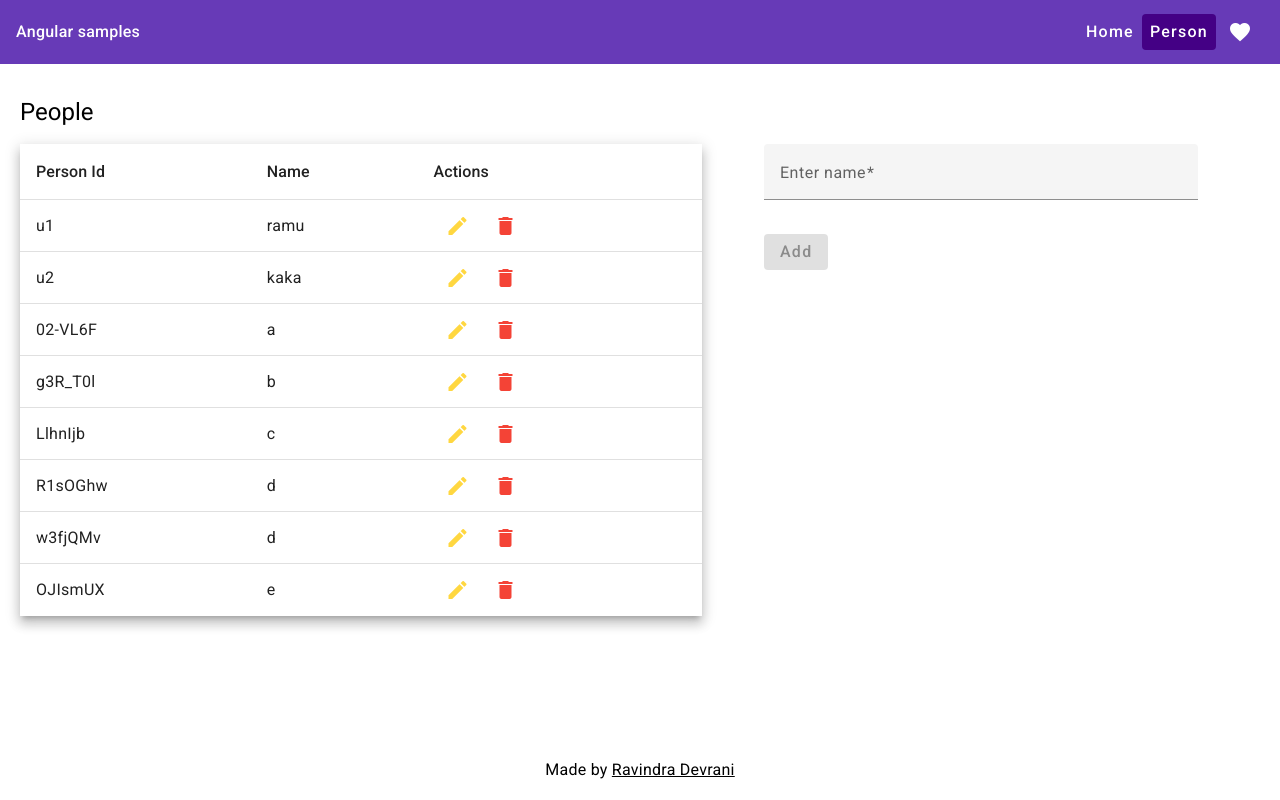
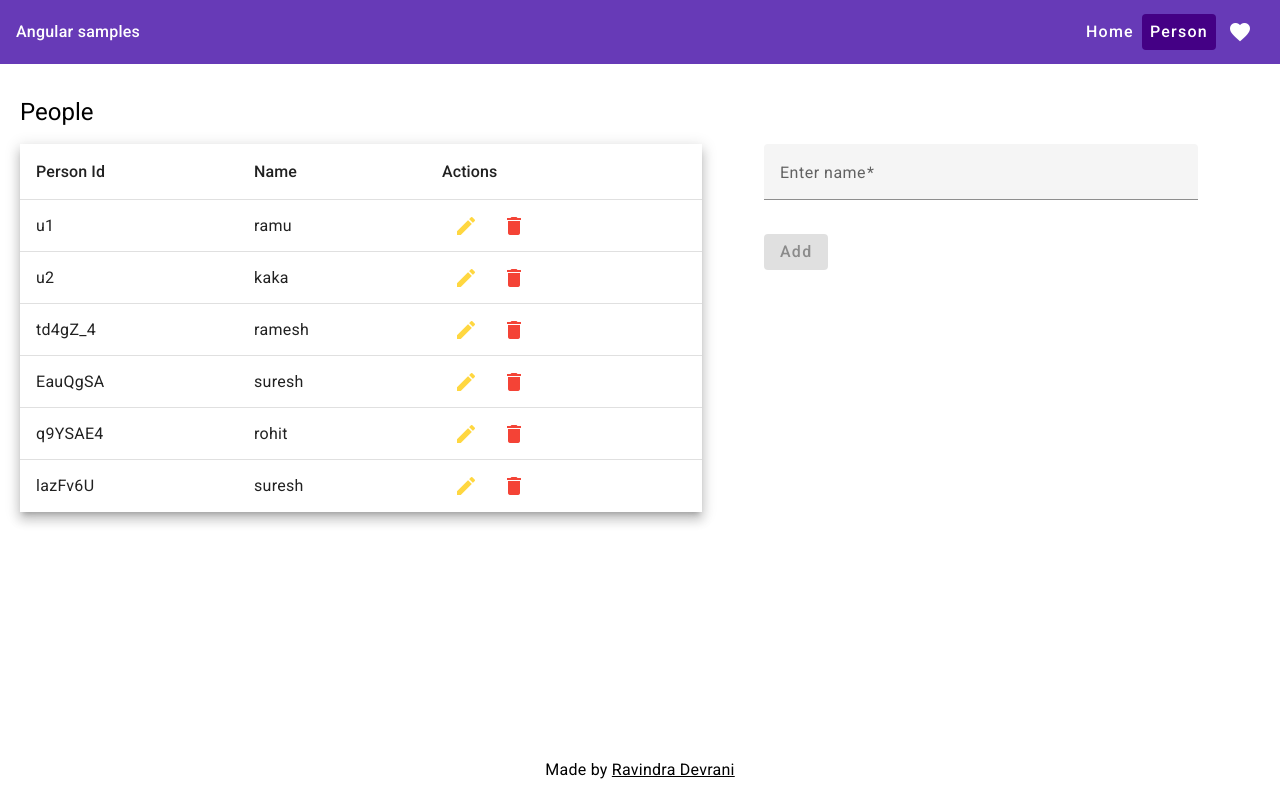
Before and after one commit to rd003/AngularSamples, an Angular app: page /person in a window 1280 px wide. Built offline with nearby package versions, Linux system fonts and the light colour scheme; data requests are answered from the project's data file.

Commit message:
screwd code again

```diff
--- a/db.json
+++ b/db.json
@@ -9,28 +9,20 @@
       "name": "kaka"
     },
     {
-      "id": "02-VL6F",
-      "name": "a"
+      "id": "td4gZ_4",
+      "name": "ramesh"
     },
     {
-      "id": "g3R_T0l",
-      "name": "b"
+      "id": "EauQgSA",
+      "name": "suresh"
     },
     {
-      "id": "LlhnIjb",
-      "name": "c"
+      "id": "q9YSAE4",
+      "name": "rohit"
     },
     {
-      "id": "R1sOGhw",
-      "name": "d"
-    },
-    {
-      "id": "w3fjQMv",
-      "name": "d"
-    },
-    {
-      "id": "OJIsmUX",
-      "name": "e"
+      "id": "lazFv6U",
+      "name": "suresh"
     }
   ]
 }
--- a/src/app/person/person-facade.ts
+++ b/src/app/person/person-facade.ts
@@ -2,10 +2,10 @@ import { Injectable, inject } from "@angular/core";
 import { PersonService } from "./person.service";
 import { Person } from "./person.model";
 import {
+  NEVER,
   Observable,
   Subject,
   catchError,
-  concatMap,
   map,
   of,
   scan,
@@ -27,108 +27,70 @@ export class PersonFacade {
     action: actionType;
   }>();
 
-  people$: Observable<Person[]> = this.personService.getPeople().pipe(
+  people$ = this.personService.getPeople().pipe(
     switchMap((initialPeople) =>
       this.modifyPersonSubject.pipe(
         // emmiting starting values
         startWith({ person: {} as Person, action: "None" as actionType }),
         scan((acc, curr) => {
-          return acc.pipe(
-            switchMap((a) =>
-              this.#modifyPersonData(a, curr.person, curr.action)
+          if (curr.action === "None") return acc;
+          if (curr.action === "Add")
+            return this.handleAddPerson(acc, curr.person);
+          if (curr.action === "Delete")
+            return this.handleDelete(acc, curr.person);
+          if (curr.action === "Update")
+            return this.handleUpdate(acc, curr.person);
+          return acc;
+        }, of([...initialPeople]))
+      )
     )
   );
-        }, of([...initialPeople]))
-      )
-    ),
-    // just flattening the source
-    concatMap((d) => d)
-  );
 
-  #modifyPersonData(
-    people: Person[],
-    person: Person,
-    action: actionType
-  ): Observable<Person[]> {
-    if (action === "Add") {
+  handleAddPerson(acc: Observable<Person[]>, person: Person) {
     return this.personService.createPerson(person).pipe(
       catchError((error) => {
         console.log(error);
-          return of(error);
+        return NEVER;
       }),
-        map((d) => [...people, d])
+      switchMap((res: Person) => {
+        // Update and return the accumulator with the new person
+        const updatedPeople = acc.pipe(map((a) => [...a, res]));
+        return updatedPeople; // Return the updated array as an observable
+      })
     );
-    } else if (action === "Update") {
-      return this.personService.updatePerson(person).pipe(
-        catchError((error) => {
-          console.log(error);
-          return of(error);
-        }),
-        map((d) => people.map((p) => (p.id === d.id ? d : p)))
-      );
-    } else if (action === "Delete") {
+  }
+
+  handleDelete(acc: Observable<Person[]>, person: Person) {
     return this.personService.deletePerson(person.id).pipe(
       catchError((error) => {
         console.log(error);
-          return of(error);
+        return NEVER;
       }),
-        map((_) => people.filter((a) => a.id !== person.id))
+      switchMap((res: Person) => {
+        // Update and return the accumulator with the new person
+        const updatedPeople = acc.pipe(
+          map((a) => a.filter((p) => p.id !== person.id))
         );
-    } else {
-      return of(people);
-    }
+        return updatedPeople; // Return the updated array as an observable
+      })
+    );
   }
 
-  // #modifyPersonData(
-  //   people: Person[],
-  //   person: Person,
-  //   action: actionType
-  // ): Observable<Person[]> {
-  //   debugger;
-  //   if (action === "Add") {
-  //     return of([...people, person]);
-  //   } else if (action === "Update") {
-  //     return of(people.map((p) => (p.id === person.id ? person : p)));
-  //   } else if (action === "Delete") {
-  //     return of(people.filter((a) => a.id !== person.id));
-  //   } else {
-  //     return of(people);
-  //   }
-  // }
-
-  // without http
-
-  // people$: Observable<Person[]> = this.personService.getPeople().pipe(
-  //   switchMap((initialPeople) =>
-  //     this.modifyPersonSubject.pipe(
-  //       // emmiting starting values
-  //       startWith({ person: {} as Person, action: "None" as actionType }),
-  //       scan(
-  //         (acc, curr) => {
-  //           return this.#modifyPersonData(acc, curr.person, curr.action);
-  //         },
-  //         [...initialPeople]
-  //       )
-  //     )
-  //   )
-  // );
-
-  // #modifyPersonData(
-  //   people: Person[],
-  //   person: Person,
-  //   action: actionType
-  // ): Person[] {
-  //   debugger;
-  //   if (action === "Add") {
-  //     return [...people, person];
-  //   } else if (action === "Update") {
-  //     return people.map((p) => (p.id === person.id ? person : p));
-  //   } else if (action === "Delete") {
-  //     return people.filter((a) => a.id !== person.id);
-  //   } else {
-  //     return people;
-  //   }
-  // }
+  handleUpdate(acc: Observable<Person[]>, person: Person) {
+    return this.personService.deletePerson(person.id).pipe(
+      catchError((error) => {
+        console.log(error);
+        return NEVER;
+      }),
+      switchMap((res: Person) => {
+        // Update and return the accumulator with the new person
+        const updatedPeople = acc.pipe(
+          map((a) => a.map((p) => (p.id === person.id ? person : p)))
+        );
+        return updatedPeople; // Return the updated array as an observable
+      })
+    );
+  }
 
   modifyPerson(person: Person, action: actionType) {
     this.modifyPersonSubject.next({ person, action });
```
Lines whose indentation alone changed are shown as unchanged.
